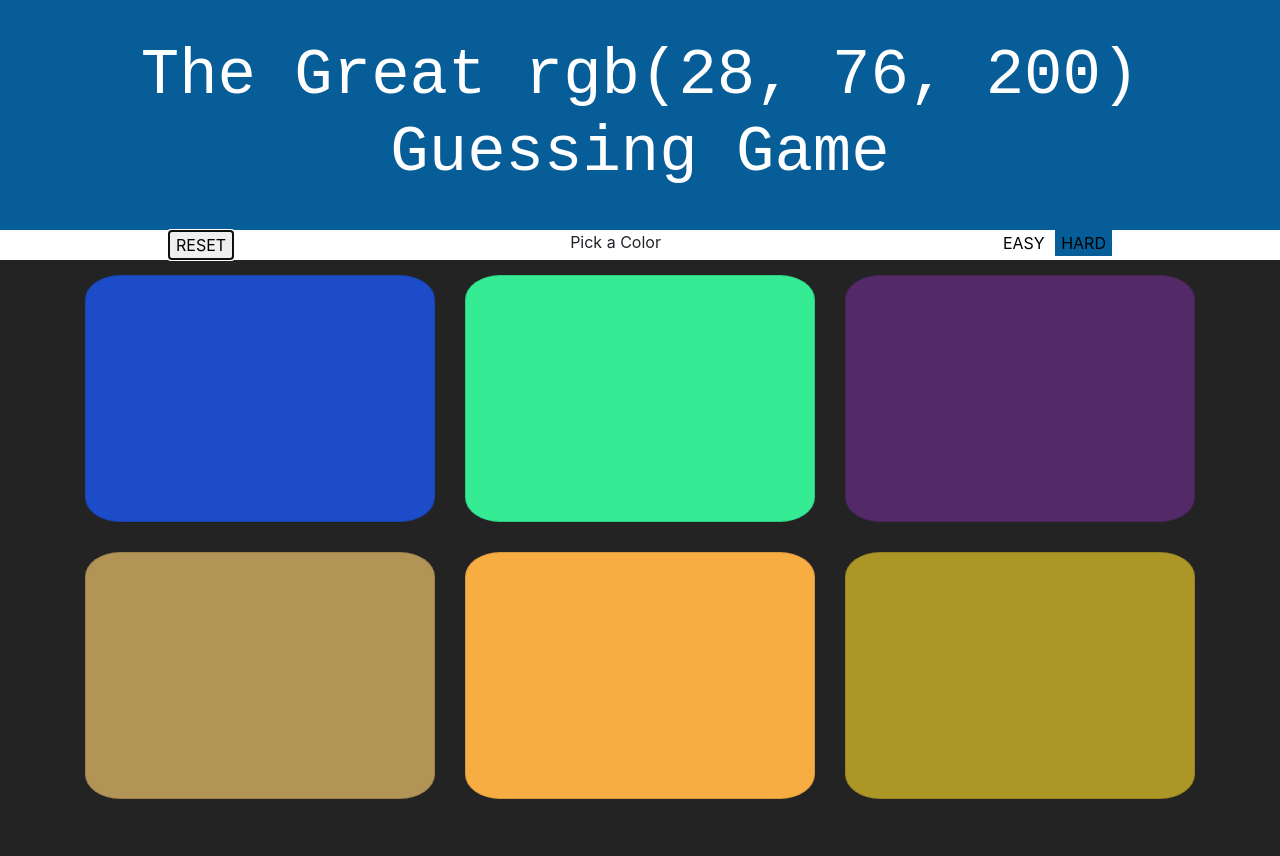
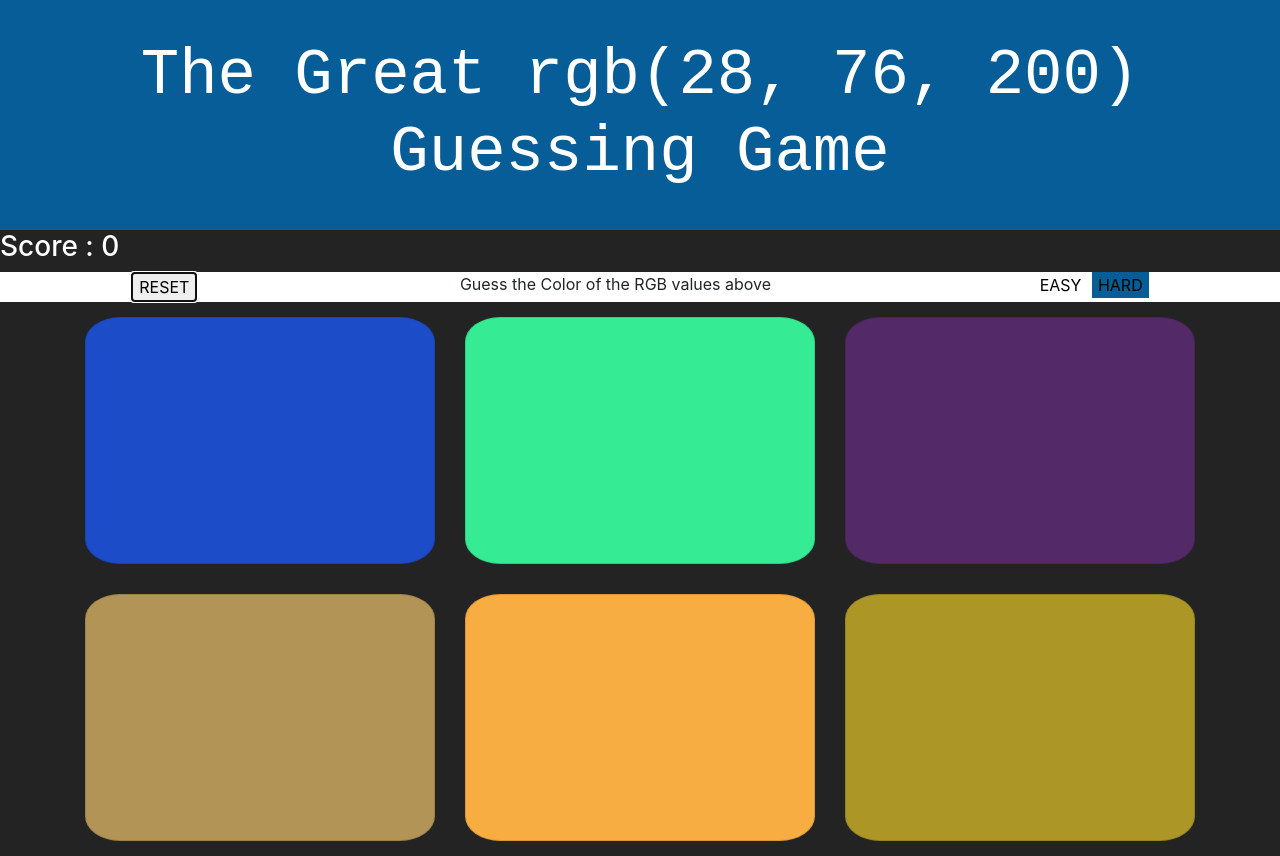
Before and after one commit to pratik1900/RGBColorGuess, a plain HTML site: page index.html in a window 1280 px wide. Both pictures are taken after a click on the button "RESET". Before the commit the page ends 814 px from the top, so only its background shows below. Drawn offline with nearby package versions, Linux system fonts and the light colour scheme.

Commit message:
modified:   color.js 	modified:   index.html

```diff
--- a/color.js
+++ b/color.js
@@ -12,6 +12,8 @@ var numTiles = 6;
 
 var colors = getColors(numTiles);
 var pickedColor = colorpicker(colors);
+var score = 0;
+document.querySelector("#score").textContent = score;
 heading.textContent = pickedColor;
 
 for (let i = 0;  i < squares.length; i++) {
@@ -24,6 +26,10 @@ for (let i = 0;  i < squares.length; i++) {
             if (clickedColor === pickedColor) {
                 message.textContent = "CORRECT!!!";
                 gameOngoing = false;
+                if (numTiles==3)
+                {score = score + 1;}
+                else {score = score + 2;}
+                document.querySelector("#score").textContent = score;
                 changeColors(clickedColor);
                 victoryBlink();
                 setTimeout(reset, 2000);
@@ -85,7 +91,7 @@ function reset() {
     console.log(colors);
     pickedColor = colorpicker(colors);
     heading.textContent = pickedColor;
-    message.textContent = "Pick a Color";
+    message.textContent = "Guess the Color of the RGB values above";
 
     for (let i = 0; i<squares.length; i++) {
         if (colors[i]){
--- a/index.html
+++ b/index.html
@@ -15,10 +15,11 @@
   </head>
   <body>
     <h1>The Great <span id="heading"></span> Guessing Game</h1>
+    <h3 style="color:white;">Score : <span id="score"></span></h3>
+    <div id="stripe">
 
-    <div id="stripe">
       <button id="reset">RESET</button>
-      <span id="message"> Pick a Color</span>
+      <span id="message"> Guess the Color of the RGB values above</span>
       <span id="diff_btns">
         <button id="easyBtn">EASY</button>
         <button id="hardBtn" class="selected">HARD</button>
```
